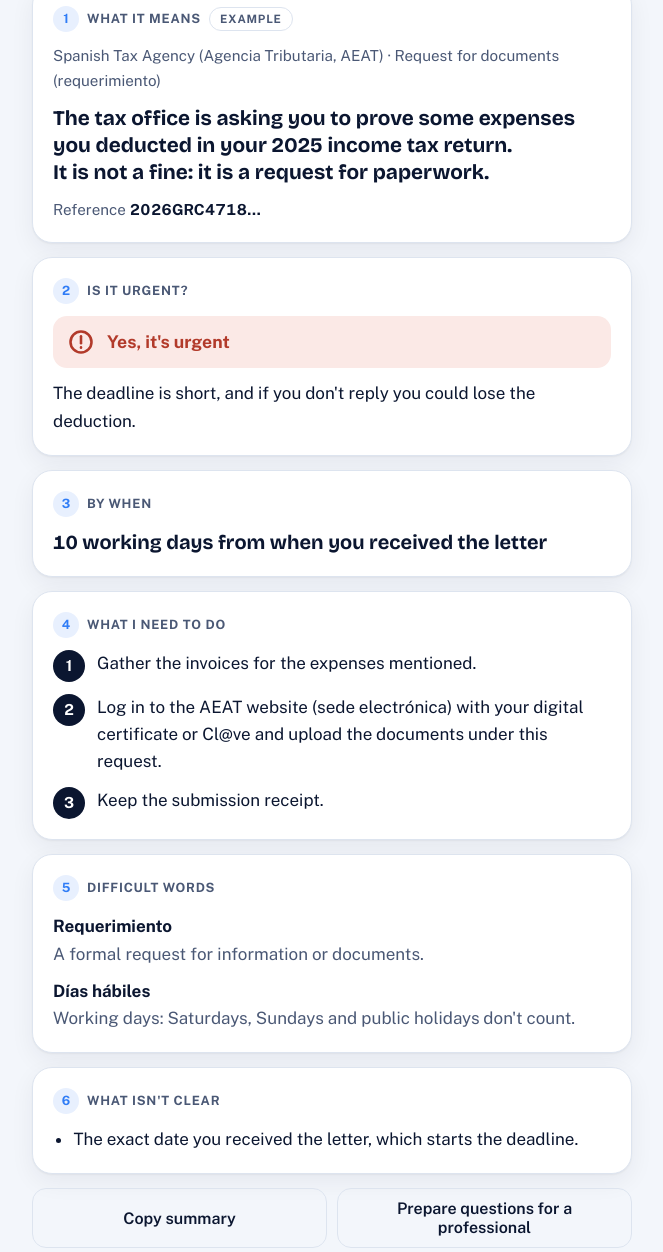
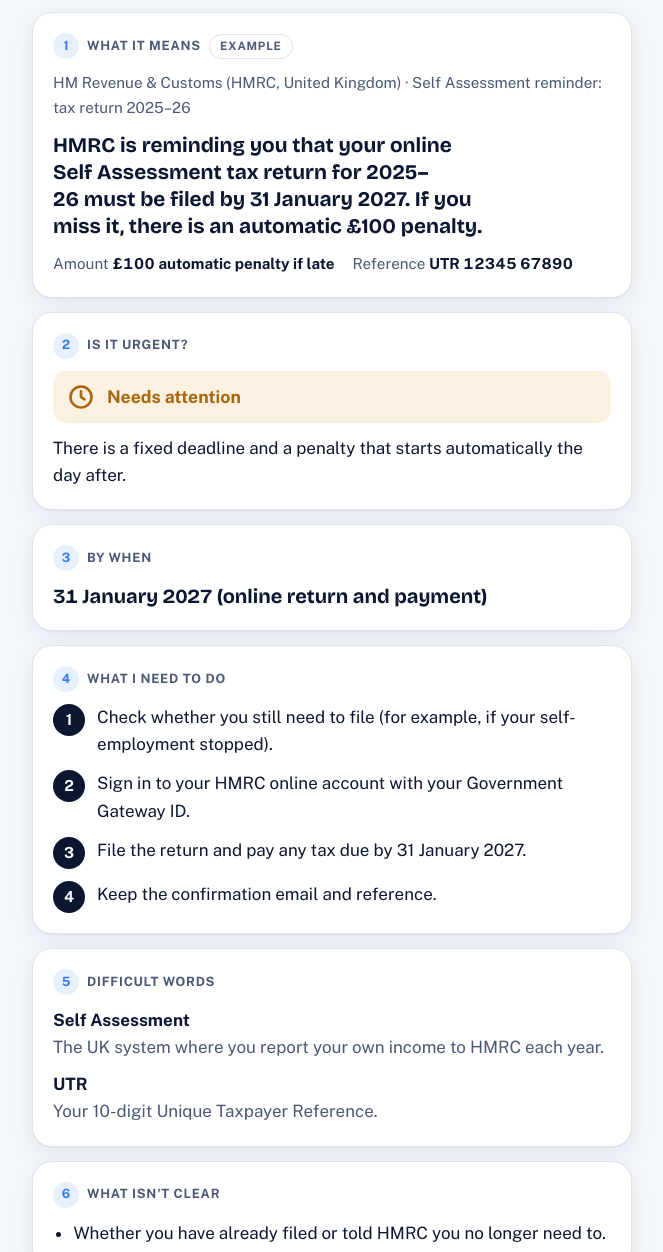
Before and after one commit to villaflordeloto9-dotcom/aurexia-apps, a plain HTML site: page cartaclara/app/index.html in a window 1280 px wide. Shown: the part 479-1731 px from the top of the page, without its empty margins (308-971 px from the left). Drawn offline with nearby package versions, Linux system fonts and the light colour scheme.

Commit message:
Carta Clara web: German Finanzamt and UK HMRC examples
Co-Authored-By: Claude Opus 5.5 <noreply@anthropic.com>
Claude-Session: https://claude.ai/code/session_01SCC9gQdaMJLQ5rBWNdkpyN

```diff
--- a/cartaclara/app/index.html
+++ b/cartaclara/app/index.html
@@ -174,7 +174,7 @@ const ICON = {
 const T = {
   es:{
     h1:"Tus cartas oficiales, por fin claras.",
-    intro:"Haz una foto de tu carta, en español, alemán, inglés u otro idioma. Te explicamos en tu idioma qué significa, qué tienes que hacer y cuándo.",
+    intro:"Haz una foto de tu carta: Hacienda, Seguridad Social, el Finanzamt alemán, la HMRC británica, tu banco o tu seguro, en cualquier idioma. Te explicamos en tu idioma qué significa, qué tienes que hacer y cuándo.",
     primary:"Entender mi carta", secondary:"Subir un documento o pegar el texto",
     upload:"Varias páginas, PDF escaneado, Word o capturas", uploadHint:"Pulsa aquí, arrástralos o pega una captura. Máximo 5 páginas.",
     pasteLabel:"O pega el texto de la carta", placeholder:"Por ejemplo: «Se le notifica requerimiento de documentación…»",
@@ -199,10 +199,10 @@ const T = {
   },
   de:{
     h1:"Ihre Behördenbriefe, endlich verständlich.",
-    intro:"Fotografieren Sie Ihren Brief – auf Spanisch, Deutsch, Englisch oder in einer anderen Sprache. Wir erklären in Ihrer Sprache, was er bedeutet, was Sie tun müssen und bis wann.",
+    intro:"Fotografieren Sie Ihren Brief – vom Finanzamt, der Krankenkasse, der Rentenversicherung, der spanischen Hacienda, der Bank oder Versicherung, in jeder Sprache. Wir erklären in Ihrer Sprache, was er bedeutet, was Sie tun müssen und bis wann.",
     primary:"Meinen Brief verstehen", secondary:"Dokument hochladen oder Text einfügen",
     upload:"Mehrere Seiten, gescanntes PDF, Word oder Screenshots", uploadHint:"Hier tippen, Dateien hierher ziehen oder einen Screenshot einfügen. Höchstens 5 Seiten.",
-    pasteLabel:"Oder fügen Sie den Text des Briefes ein", placeholder:"Zum Beispiel: „Se le notifica requerimiento de documentación…“",
+    pasteLabel:"Oder fügen Sie den Text des Briefes ein", placeholder:"Zum Beispiel: „Ihre Einkommensteuererklärung ist noch nicht eingegangen…“",
     go:"Meinen Brief erklären", stop:"Abbrechen",
     loadingTitle:"Wir lesen Ihren Brief in Ruhe.", loadingText:"Das dauert meist weniger als eine Minute.",
     k1:"Was es bedeutet", k2:"Ist es dringend?", k3:"Bis wann", k4:"Was ich tun muss", k5:"Schwierige Begriffe", k6:"Was unklar ist",
@@ -220,14 +220,14 @@ const T = {
     err:{not_granted:"Erlauben Sie Carta Clara, Claude zu verwenden.", sampling_disabled:"Claude ist für dieses Konto nicht verfügbar.", rate_limited:"Viele Briefe hintereinander. Warten Sie kurz und versuchen Sie es erneut.", image_rejected:"Das Foto ließ sich nicht lesen. Versuchen Sie eines mit mehr Licht und ruhiger Hand.", images_unavailable:"Hier können keine Fotos gesendet werden. Fügen Sie den Text ein.", refused:"Diesen Inhalt können wir nicht erklären.", invalid_json:"Die Erklärung ist unvollständig. Bitte erneut versuchen.", session_expired:"Bitte melden Sie sich erneut bei Claude an."},
     langName:"Deutsch",
     copyHead:"Zusammenfassung von Carta Clara",
-    ex:{emisor:"Spanisches Finanzamt (Agencia Tributaria, AEAT)",tipo:"Aufforderung zur Vorlage von Unterlagen (requerimiento)",resumen:"Das Finanzamt bittet Sie, Ausgaben nachzuweisen, die Sie in Ihrer Einkommensteuererklärung 2025 abgesetzt haben. Das ist kein Bußgeld, sondern eine Anfrage nach Belegen.",urgencia:"alta",motivo_urgencia:"Die Frist ist kurz, und ohne Antwort kann der Abzug gestrichen werden.",plazo:"10 Werktage ab Erhalt des Briefes",importe:"",referencia:"2026GRC4718…",que_hacer:["Sammeln Sie die Rechnungen für die genannten Ausgaben.","Melden Sie sich mit Ihrem digitalen Zertifikat oder Cl@ve auf der Website der AEAT (sede electrónica) an und laden Sie die Unterlagen beim Vorgang hoch.","Bewahren Sie die Eingangsbestätigung auf."],glosario:[{termino:"Requerimiento",explicacion:"Förmliche Aufforderung, Informationen oder Unterlagen vorzulegen."},{termino:"Días hábiles",explicacion:"Werktage: ohne Samstage, Sonntage und Feiertage."}],falta:["Das genaue Datum, an dem Sie den Brief erhalten haben. Ab dann läuft die Frist."],preguntas:["Welche Rechnungen genau muss ich vorlegen?","Ab welchem Tag zähle ich die 10 Werktage?","Was passiert, wenn ich eine Rechnung nicht finde?"]}
+    ex:{"emisor": "Finanzamt Rosenheim (Deutschland)", "tipo": "Erinnerung zur Abgabe der Einkommensteuererklärung 2025", "resumen": "Das Finanzamt hat Ihre Steuererklärung für 2025 noch nicht erhalten. Sie sollen sie bis zum 01.12.2026 über ELSTER abgeben. Das ist noch keine Strafe, aber ein klarer Hinweis.", "urgencia": "media", "motivo_urgencia": "Es gibt eine feste Frist; danach drohen ein Verspätungszuschlag und eine Schätzung.", "plazo": "01.12.2026", "importe": "", "referencia": "Steuernummer 156/234/56789", "que_hacer": ["Prüfen Sie, ob Sie die Erklärung schon abgegeben haben, und suchen Sie die ELSTER-Bestätigung.", "Falls nicht: Unterlagen zu Einkünften und Ausgaben 2025 sammeln.", "Erklärung bis zum 01.12.2026 über ELSTER abgeben oder einen Steuerberater beauftragen.", "Wenn Sie es nicht schaffen: rechtzeitig eine Fristverlängerung beantragen."], "glosario": [{"termino": "Verspätungszuschlag", "explicacion": "Ein Geldbetrag, den das Finanzamt bei verspäteter Abgabe verlangen kann."}, {"termino": "Schätzung", "explicacion": "Das Finanzamt rechnet Ihre Einkünfte selbst aus – oft zu Ihrem Nachteil."}], "falta": ["Ob Sie die Erklärung vielleicht schon abgegeben haben."], "preguntas": ["Muss ich in Deutschland eine Erklärung abgeben, wenn ich in Spanien lebe?", "Wie beantrage ich eine Fristverlängerung?", "Wie vermeide ich eine Doppelbesteuerung zwischen Deutschland und Spanien?"], "ejemplo": true}
   },
   en:{
     h1:"Your official letters, finally clear.",
-    intro:"Take a photo of your letter, in Spanish, German, English or another language. We explain in your language what it means, what you need to do and by when.",
+    intro:"Take a photo of your letter – from HMRC, the DWP, the German Finanzamt, the Spanish tax office, your bank or insurer, in any language. We explain in your language what it means, what you need to do and by when.",
     primary:"Understand my letter", secondary:"Upload a document or paste the text",
     upload:"Several pages, scanned PDF, Word or screenshots", uploadHint:"Tap here, drag files in or paste a screenshot. Up to 5 pages.",
-    pasteLabel:"Or paste the text of the letter", placeholder:"For example: “Se le notifica requerimiento de documentación…”",
+    pasteLabel:"Or paste the text of the letter", placeholder:"For example: “Your Self Assessment tax return is due…”",
     go:"Explain my letter", stop:"Cancel",
     loadingTitle:"We're reading your letter carefully.", loadingText:"It usually takes less than a minute.",
     k1:"What it means", k2:"Is it urgent?", k3:"By when", k4:"What I need to do", k5:"Difficult words", k6:"What isn't clear",
@@ -245,7 +245,7 @@ const T = {
     err:{not_granted:"To explain letters, allow Carta Clara to use Claude.", sampling_disabled:"Claude isn't available on this account.", rate_limited:"You've sent many letters in a row. Wait a moment and try again.", image_rejected:"We couldn't read that photo. Try one with more light and a steady hand.", images_unavailable:"Photos can't be sent here. Paste the text instead.", refused:"We can't explain this content.", invalid_json:"The explanation came out incomplete. Please try again.", session_expired:"Please sign in to Claude again."},
     langName:"English",
     copyHead:"Carta Clara summary",
-    ex:{emisor:"Spanish Tax Agency (Agencia Tributaria, AEAT)",tipo:"Request for documents (requerimiento)",resumen:"The tax office is asking you to prove some expenses you deducted in your 2025 income tax return. It is not a fine: it is a request for paperwork.",urgencia:"alta",motivo_urgencia:"The deadline is short, and if you don't reply you could lose the deduction.",plazo:"10 working days from when you received the letter",importe:"",referencia:"2026GRC4718…",que_hacer:["Gather the invoices for the expenses mentioned.","Log in to the AEAT website (sede electrónica) with your digital certificate or Cl@ve and upload the documents under this request.","Keep the submission receipt."],glosario:[{termino:"Requerimiento",explicacion:"A formal request for information or documents."},{termino:"Días hábiles",explicacion:"Working days: Saturdays, Sundays and public holidays don't count."}],falta:["The exact date you received the letter, which starts the deadline."],preguntas:["Which invoices exactly do I need to submit?","From which day do I count the 10 working days?","What happens if I can't find one of the invoices?"]}
+    ex:{"emisor": "HM Revenue & Customs (HMRC, United Kingdom)", "tipo": "Self Assessment reminder: tax return 2025–26", "resumen": "HMRC is reminding you that your online Self Assessment tax return for 2025–26 must be filed by 31 January 2027. If you miss it, there is an automatic £100 penalty.", "urgencia": "media", "motivo_urgencia": "There is a fixed deadline and a penalty that starts automatically the day after.", "plazo": "31 January 2027 (online return and payment)", "importe": "£100 automatic penalty if late", "referencia": "UTR 12345 67890", "que_hacer": ["Check whether you still need to file (for example, if your self-employment stopped).", "Sign in to your HMRC online account with your Government Gateway ID.", "File the return and pay any tax due by 31 January 2027.", "Keep the confirmation email and reference."], "glosario": [{"termino": "Self Assessment", "explicacion": "The UK system where you report your own income to HMRC each year."}, {"termino": "UTR", "explicacion": "Your 10-digit Unique Taxpayer Reference."}], "falta": ["Whether you have already filed or told HMRC you no longer need to."], "preguntas": ["Do I still need to file if I now live in Spain?", "Which income must I declare in the UK and which in Spain?", "Can the penalty be cancelled if I have a reasonable excuse?"], "ejemplo": true}
   }
 };
 
```
